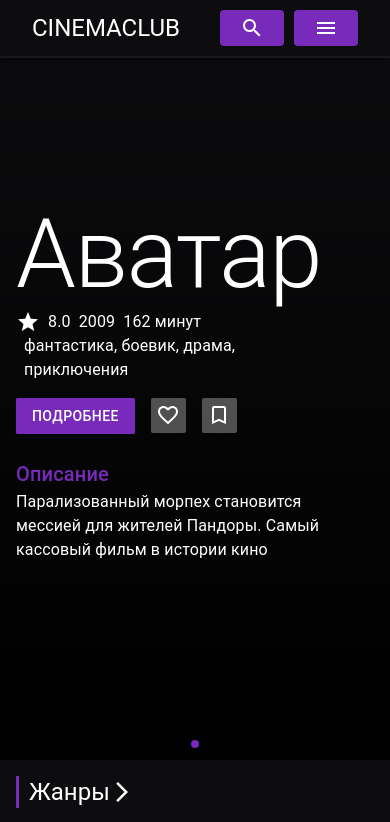
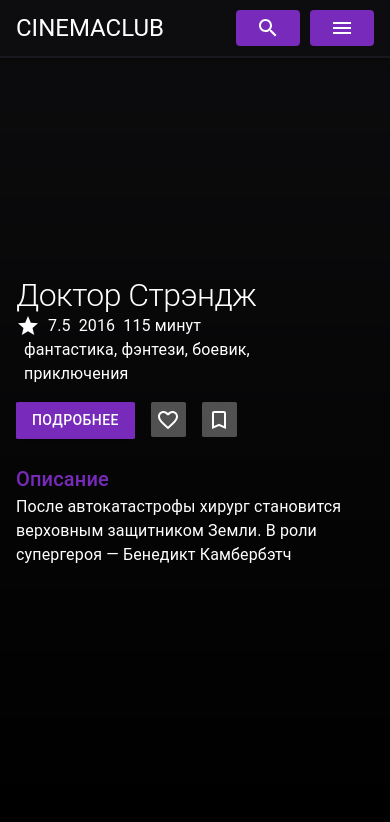
Before and after one commit to oxxitocina/cinemaclub, a React (Vite) app: page / in a window 390 px wide. Shown: the top 822 px of the page. Built offline with nearby package versions, Linux system fonts and the light colour scheme.

Commit message:
corrected adaptive layout

```diff
--- a/src/App.tsx
+++ b/src/App.tsx
@@ -2,6 +2,7 @@
 import { Outlet } from "react-router-dom";
 import { palette } from "./styles/themePalette";
 import { ThemeProvider } from '@mui/material/styles';
+import Box from "@mui/material/Box";
 
 function App() {
   const user = {
@@ -14,8 +15,10 @@
   return (
     <>
       <ThemeProvider theme={palette}>
+        <Box sx={{backgroundColor: 'secondary.main'}}>
         <Navbar />
         <Outlet />
+        </Box>
       </ThemeProvider>
     </>
   );
--- a/src/components/BurgerMenu/BurgerMenu.tsx
+++ b/src/components/BurgerMenu/BurgerMenu.tsx
@@ -5,6 +5,7 @@
 import MenuIcon from "@mui/icons-material/Menu";
 import AuthorizationButton from "../UI/AuthorizationButton/AuthorizationButton";
 import { useNavigate } from "react-router-dom";
+import { buttonStyle } from "./BurgerMenuStyle";
 
 export default function BurgerMenu() {
   const [anchorEl, setAnchorEl] = React.useState<null | HTMLElement>(null);
--- a/src/components/MainPage/MainPageStyle.ts
+++ b/src/components/MainPage/MainPageStyle.ts
@@ -15,7 +15,8 @@
 const mobilePageWrapper = {
   maxWidth: "100%",
   width: "100vw",
-  height: "90vh",
+  minHeight: '500px',
+  height: "100vh",
   color: "white",
   backgroundSize: "cover",
   backgroundPosition: "center",
--- a/src/components/MainPageSwiper/MainPageSwiper.tsx
+++ b/src/components/MainPageSwiper/MainPageSwiper.tsx
@@ -28,10 +28,10 @@
       <Swiper
         spaceBetween={30}
         centeredSlides={true}
-        autoplay={{
-          delay: 5000,
-          disableOnInteraction: false,
-        }}
+        // autoplay={{
+        //   delay: 5000,
+        //   disableOnInteraction: false,
+        // }}
         loop={true}
         pagination={{
           clickable: true,
--- a/src/components/MoviePlayer/MoviePlayer.tsx
+++ b/src/components/MoviePlayer/MoviePlayer.tsx
@@ -23,8 +23,8 @@
           id="yohoho"
           data-kinopoisk={id}
           style={{
-            width: "100%",
-            height: "100%",
+            width: "100vw",
+            height: "100vh",
           }}
         ></div>
 
--- a/src/components/MoviePlayer/MoviesPlayerStyle.ts
+++ b/src/components/MoviePlayer/MoviesPlayerStyle.ts
@@ -1,10 +1,10 @@
 const playerWrapper = {
   maxWidth: "100%",
-  width: "100vw",
-  height: "100vh",
-  zIndex: 90,
+  width: "100%",
+  height: "100%",
+  zIndex: 10000,
   position: "absolute",
-  paddingTop: 8,
+  paddingTop: 0,
 };
 
 const playerButton = {
--- a/src/components/Navbar/NavbarStyle.ts
+++ b/src/components/Navbar/NavbarStyle.ts
@@ -5,7 +5,7 @@
   display: "flex",
   alignItems: "center",
   width: "100vw",
-  cursor: "pointer"
+  cursor: "pointer",
 };
 
 const appbarStyle = {
--- a/src/components/UI/FilterSeletcts/FilterSelectsStyle.ts
+++ b/src/components/UI/FilterSeletcts/FilterSelectsStyle.ts
@@ -13,3 +13,14 @@
     width: "100%",
   },
 };
+
+export const labelStyle = {
+  color: 'white',
+   position: 'absolute',
+    top: '-25%',
+     left: '10px',
+     "@media (max-width:800px)": {
+      top: 0
+
+    },
+}
--- a/src/components/UI/FilterSeletcts/GenresSelect/GenresSelect.tsx
+++ b/src/components/UI/FilterSeletcts/GenresSelect/GenresSelect.tsx
@@ -15,7 +15,7 @@
 import useScreen from "../../../../hooks/useScreen";
 import Typography from "@mui/material/Typography";
 import Box from "@mui/material/Box";
-import { selectStyle } from "../FilterSelectsStyle";
+import { selectStyle, labelStyle } from "../FilterSelectsStyle";
 import InputLabel from "@mui/material/InputLabel";
 
 export default function GenresSelect() {
@@ -54,7 +54,7 @@
         <FormControl sx={{"@media (max-width:800px)": {
     width: "100%",
   },}}>
-          <InputLabel id="demo-multiple-checkbox-label" sx={{color: 'white', position: 'absolute', top: '-25%', left: '10px'}}>Жанры</InputLabel>
+          <InputLabel id="demo-multiple-checkbox-label" sx={labelStyle}>Жанры</InputLabel>
           <Select
             labelId="demo-multiple-checkbox-label"
             id="demo-multiple-checkbox"
--- a/src/styles/themePalette.ts
+++ b/src/styles/themePalette.ts
@@ -4,6 +4,7 @@
     palette: {
         primary: {
             main: '#ffffff'
+            // main: '#230610'
         },
         secondary: {
             main: '#0d0d0f',
@@ -49,6 +50,21 @@
                     backgroundColor: '#0f0811'
                 }
             }
+        },
+        MuiToolbar: {
+            styleOverrides: {
+                root: {
+                    padding: 0
+                }
+            }
+        }
+    },
+    typography: {
+        h1: {
+            fontSize: '5rem',
+            "@media (max-width:900px)": {
+                fontSize: '2rem'
+              },
         }
     }
 })
```
Also changed, not shown: src/components/BurgerMenu/BurgerMenuStyle.ts (added).
